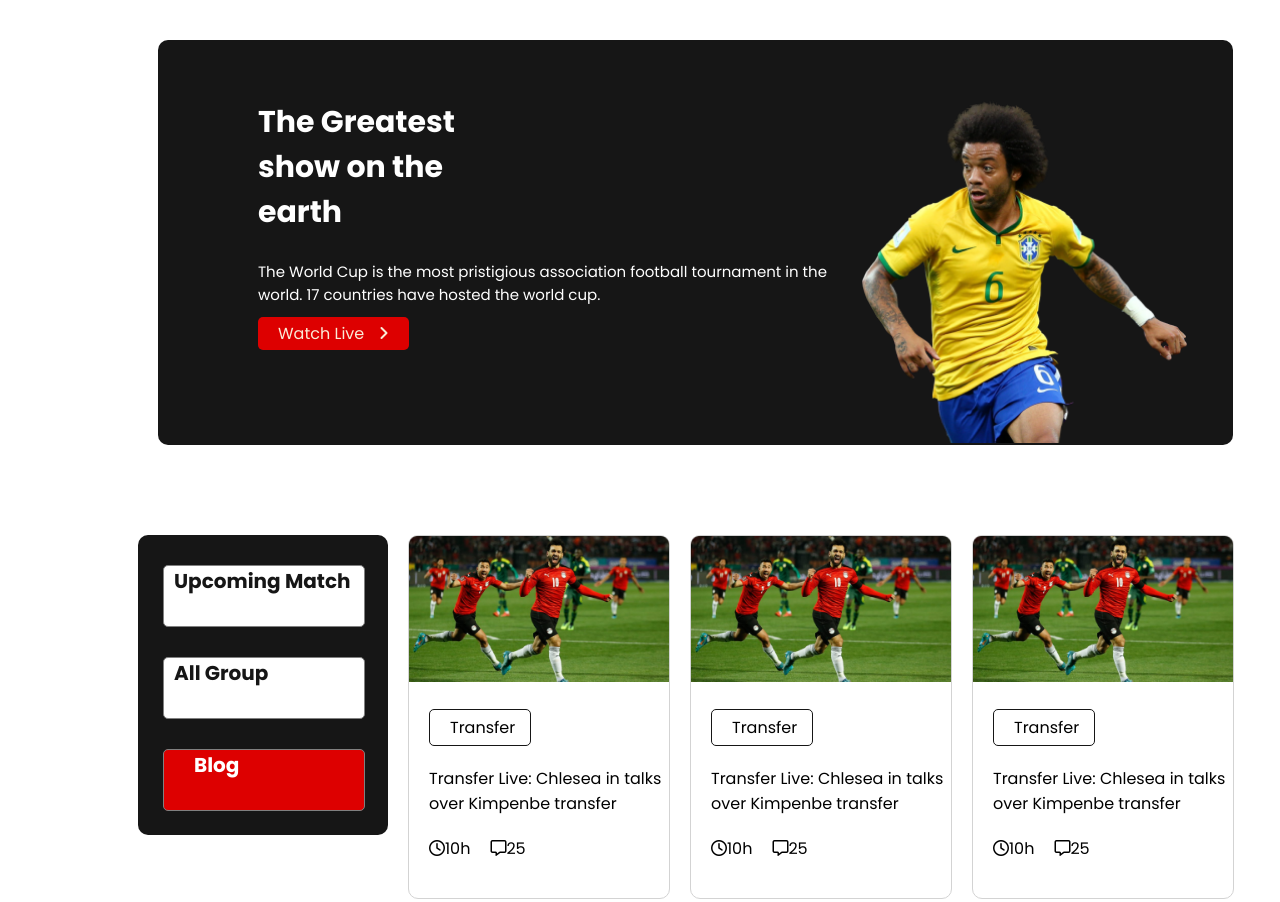
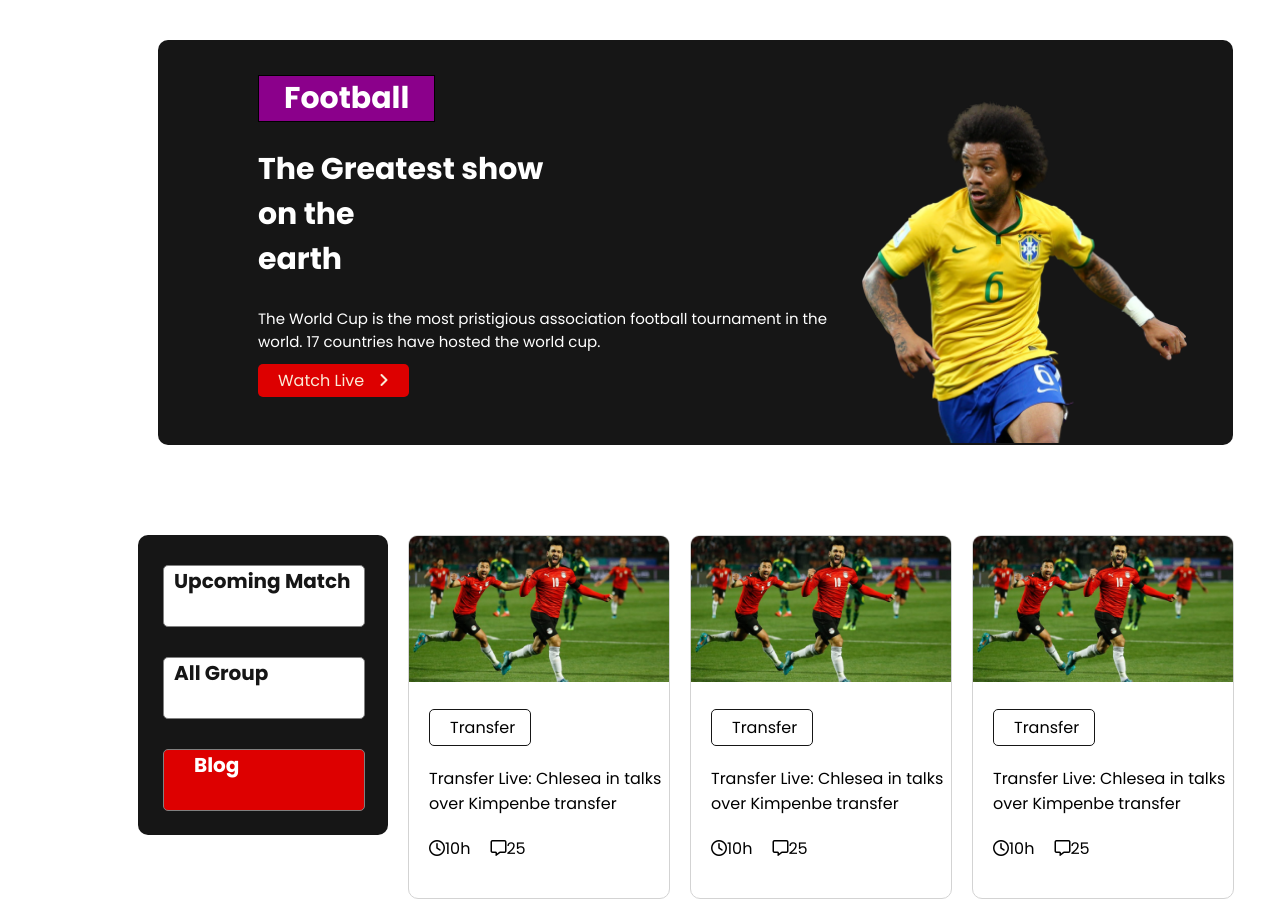
Before and after one commit to fariharaihan/World-cup-web, a plain HTML site: page index.html in a window 1280 px wide. Shown: the top 902 px of the page. Drawn offline with Linux system fonts and the light colour scheme.

Commit message:
transform added

```diff
--- a/index.html
+++ b/index.html
@@ -17,7 +17,8 @@
     <header>
         <section class="top-banner">
             <div class="banner-article">
-                <h1>The Greatest <br> show on the <br> earth</h1>
+                <div class="ball">Football</div>
+                <h1>The Greatest show <br> on the <br> earth</h1>
                 <p>
                     The World Cup is the most pristigious association football tournament in the world. 17
                     countries have hosted the world cup.
--- a/styles/style.css
+++ b/styles/style.css
@@ -22,6 +22,23 @@ body {
     margin-left: 150px;
     height: 405px;
 
+}
+
+.ball {
+    width: 150px;
+    height: 45px;
+    border: 1px solid black;
+    background-color: darkmagenta;
+    font-size: 30px;
+    font-weight: 700;
+    padding-left: 25px;
+    transition: width 2s, hight 2s, transform 2s;
+}
+
+.ball:hover {
+    width: 200px;
+    height: 60px;
+    transform: rotate(360deg);
 }
 
 .banner-article {
```
